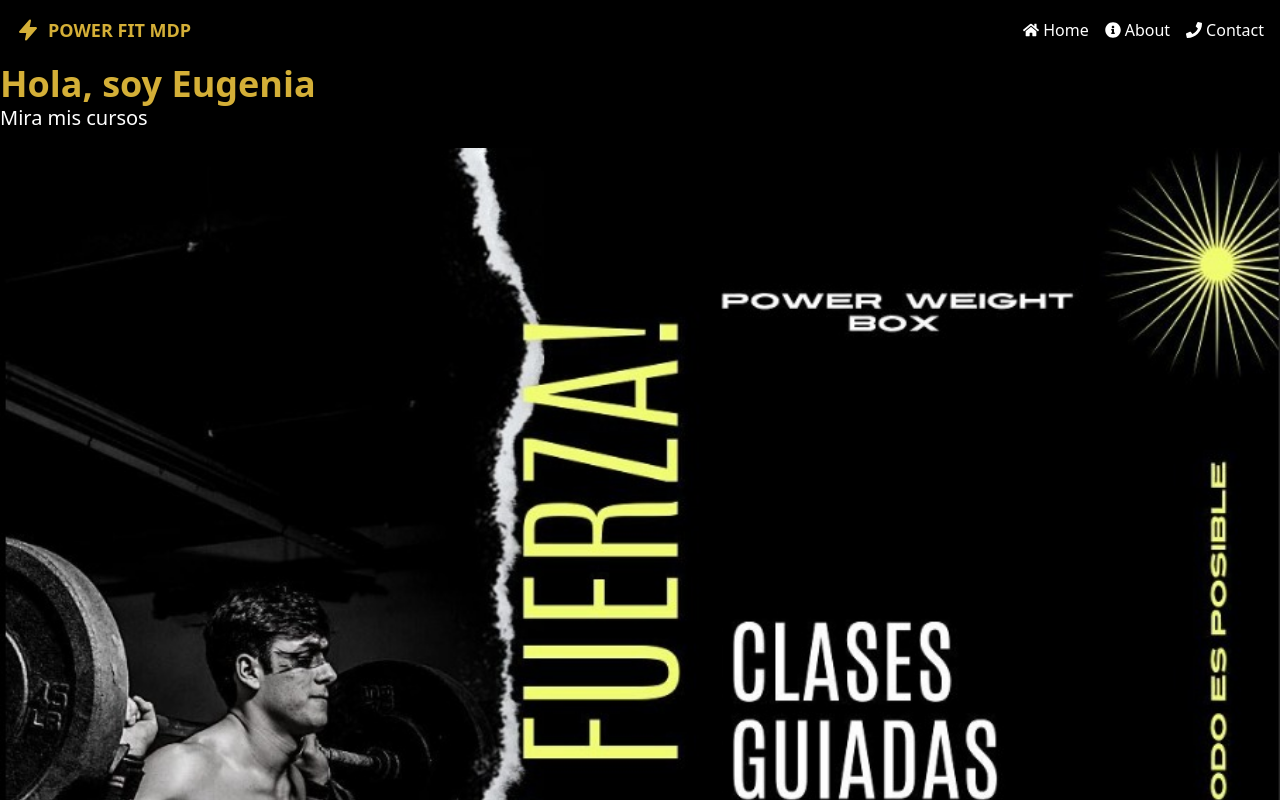
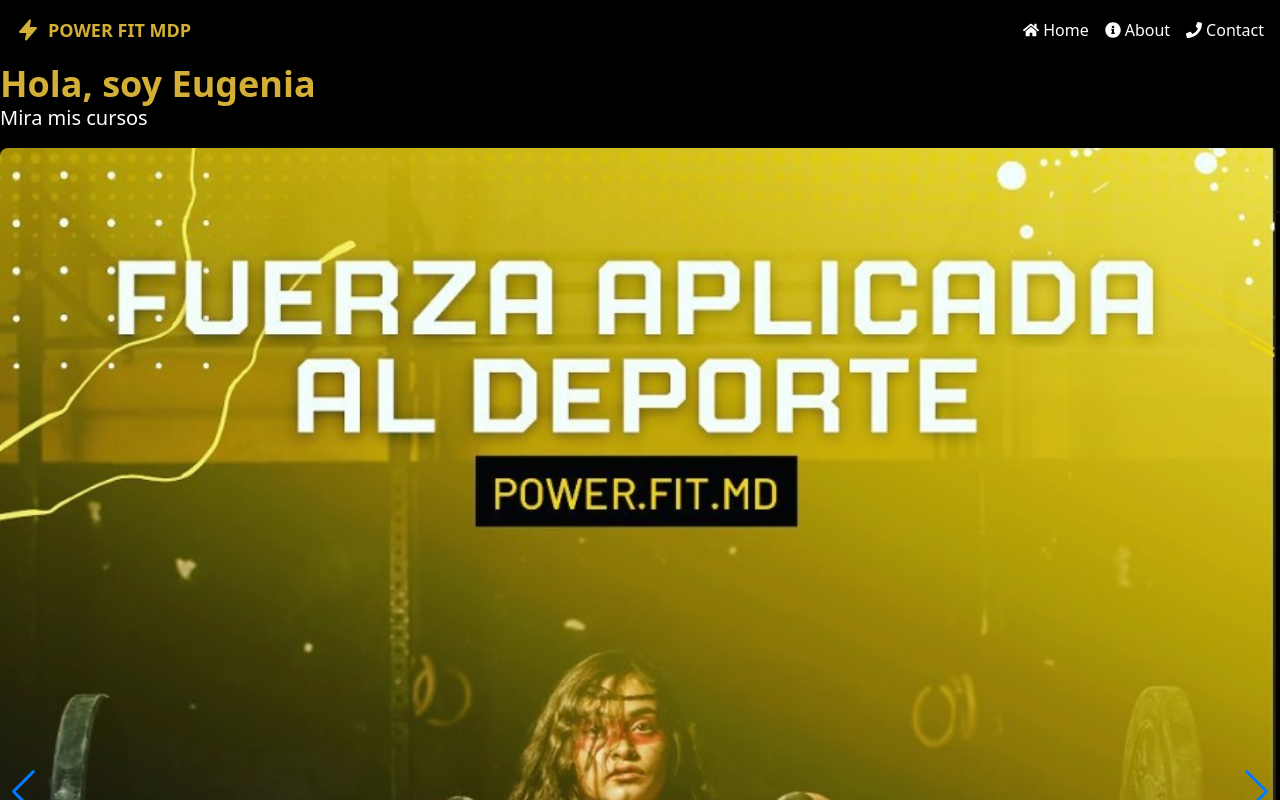
Before and after one commit to Lazaro995/euge-web, a React (Vite) app: page / in a window 1280 px wide. Shown: the top 800 px of the page. Built offline with nearby package versions, Linux system fonts and the light colour scheme.

Commit message:
Se arregla la importacion de Swiper y cambia el diseño del Carousel con Framer Motion

```diff
--- a/src/components/Carousel.tsx
+++ b/src/components/Carousel.tsx
@@ -1,13 +1,40 @@
 import React from 'react';
 import { Swiper, SwiperSlide } from 'swiper/react';
+import { Navigation, Pagination, Autoplay } from 'swiper/modules';
+import { motion } from 'framer-motion';
 import 'swiper/css';
+import 'swiper/css/navigation';
+import 'swiper/css/pagination';
+
+const images = [
+  'imagen1.jpeg',
+  'imagen2.jpeg',
+  'imagen3.jpeg'
+];
 
 const Carousel: React.FC = () => {
   return (
-    <Swiper spaceBetween={50} slidesPerView={1} loop={true} className='mt-4'>
-      <SwiperSlide><img src="imagen1.jpeg" alt="Slide 1" className="w-full h-full object-cover rounded-lg shadow-lg" /></SwiperSlide>
-      <SwiperSlide><img src="imagen2.jpeg" alt="Slide 2" className="w-full h-full object-cover rounded-lg shadow-lg" /></SwiperSlide>
-      <SwiperSlide><img src="imagen3.jpeg" alt="Slide 3" className="w-full h-full object-cover rounded-lg shadow-lg" /></SwiperSlide>
+    <Swiper
+      modules={[Navigation, Pagination, Autoplay]}
+      spaceBetween={30}
+      slidesPerView={1}
+      navigation
+      pagination={{ clickable: true }}
+      autoplay={{ delay: 3000 }}
+      className="mt-4"
+    >
+      {images.map((image, index) => (
+        <SwiperSlide key={index}>
+          <motion.div
+            className="w-full rounded-lg overflow-hidden shadow-lg"
+            initial={{ scale: 0.9, opacity: 0 }}
+            animate={{ scale: 1, opacity: 1 }}
+            transition={{ duration: 0.5 }}
+          >
+            <img src={image} alt={`Slide ${index + 1}`} className="w-full h-full object-cover" />
+          </motion.div>
+        </SwiperSlide>
+      ))}
     </Swiper>
   );
 };
--- a/src/index.css
+++ b/src/index.css
@@ -1,7 +1,6 @@
 @tailwind base;
 @tailwind components;
 @tailwind utilities;
-
 
 :root {
     --primary-color: #d4af37;
@@ -39,13 +38,14 @@
 }
 
 .header-bg {
-    background: linear-gradient(rgba(0, 0, 0, 0.7), rgba(0, 0, 0, 0.7)), url('/path/to/your/image.jpg');
+    background: linear-gradient(rgba(0, 0, 0, 0.5), rgba(0, 0, 0, 0.5)), url('/path/to/your/image.jpg');
     background-size: cover;
     background-position: center;
+    background-repeat: no-repeat;
+    height: 80vh;
+    /* Ajusta la altura para que no ocupe todo el viewport */
+    display: flex;
+    flex-direction: column;
+    justify-content: center;
+    align-items: center;
 }
-
-.card {
-    background-color: rgba(255, 255, 255, 0.1);
-    backdrop-filter: blur(10px);
-    border-radius: 10px;
-}
```
